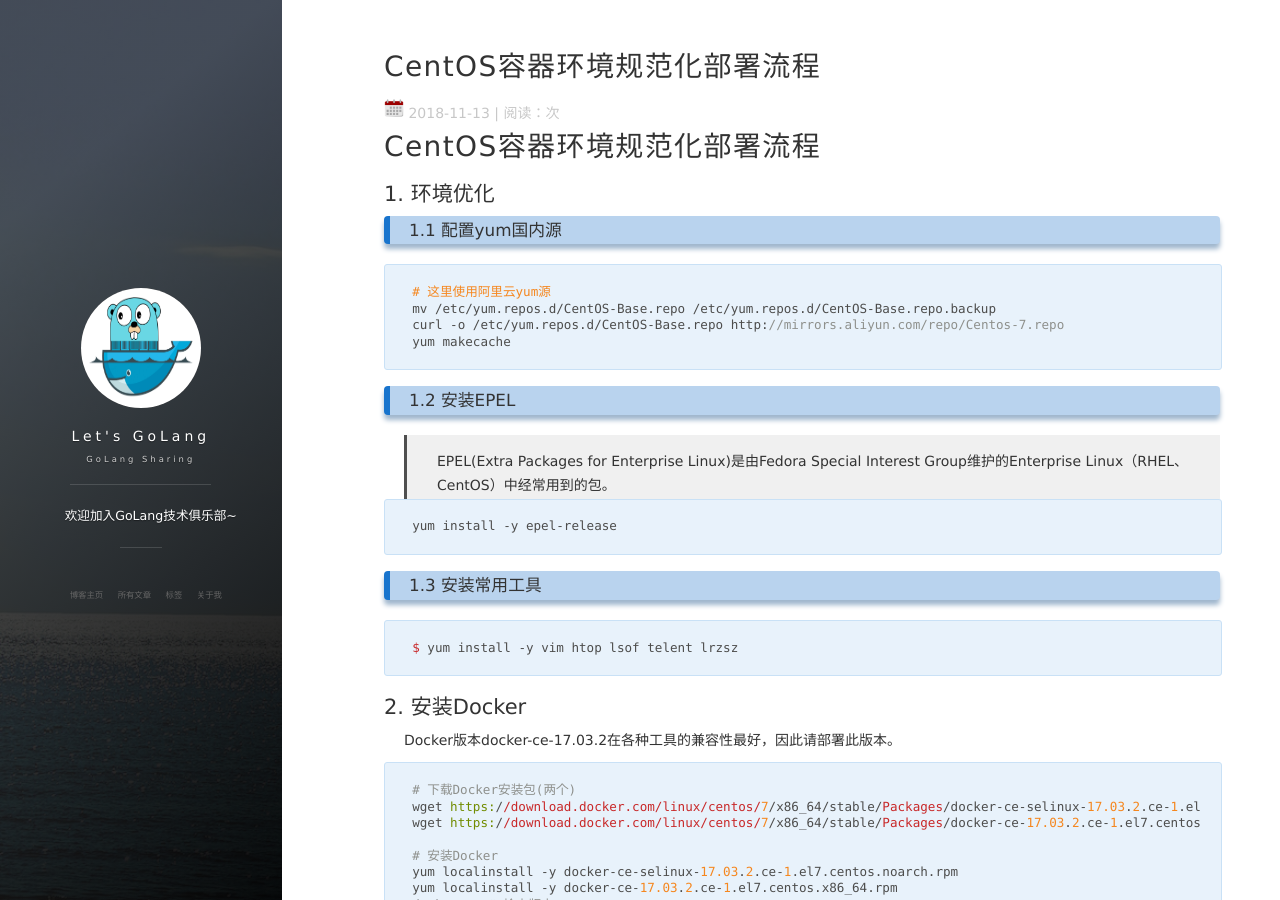
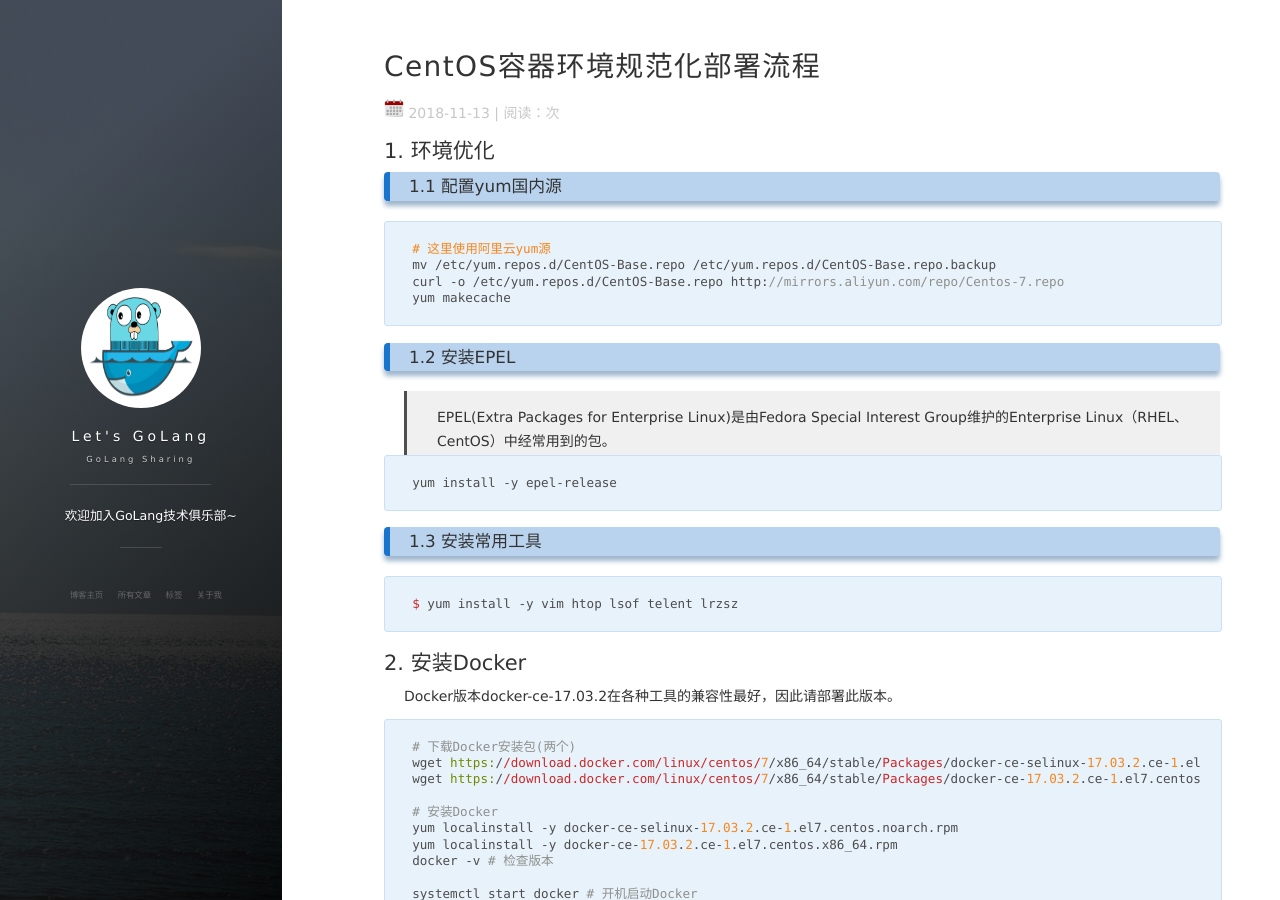
Before and after one commit to yeanguzhou/yeanguzhou.github.io, a Jekyll site: the page built from _posts/2018-11-13-CentOS容器环境规范化部署流程.md, in a window 1280 px wide and 900 px high. Built offline with Jekyll 4.4.1, drawn with Linux system fonts in a browser that asks for light colours; nearby versions of some CDN libraries; comment, search, counter and statistics services are not loaded.

Commit message:
Update 2018-11-13-CentOS容器环境规范化部署流程.md

```diff
--- a/_posts/2018-11-13-CentOS容器环境规范化部署流程.md
+++ b/_posts/2018-11-13-CentOS容器环境规范化部署流程.md
@@ -4,8 +4,6 @@ title: "CentOS容器环境规范化部署流程"
 date: 2018-11-13
 tags: Docker
 ---
-
-# CentOS容器环境规范化部署流程
 
 ## 1. 环境优化
 
```
